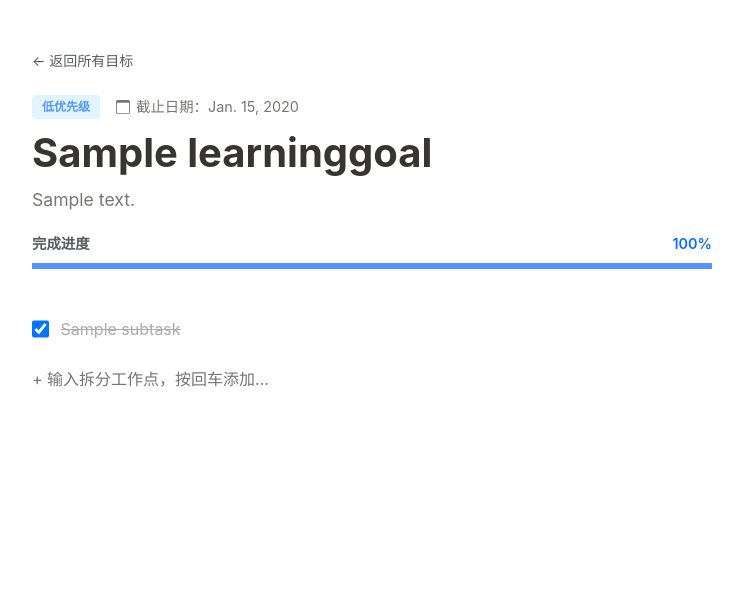
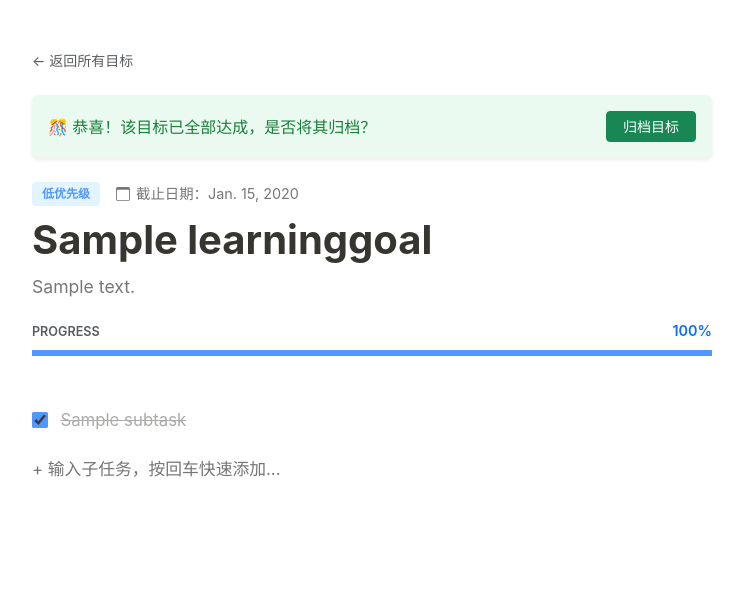
Before and after one commit to ZWEIGJ/skill-path-tracker, a Django app: page /goal/1/ in a window 1280 px wide. Shown: the top 594 px of the page, without its empty margins (268-1011 px from the left). Run offline with Django 5.2, Linux system fonts and the light colour scheme; a user stored in the database is signed in; tables that the repository leaves empty hold one stand-in row (values such as "Sample post"); some libraries are stand-ins or nearby versions.

Commit message:
添加成就感和归档功能

```diff
--- a/core_project/urls.py
+++ b/core_project/urls.py
@@ -14,10 +14,11 @@ urlpatterns = [
     path('', views.goal_list_view, name='goal_list'),
     path('goal/add/', views.GoalCreateView.as_view(), name='goal_add'),
     path('goal/<int:pk>/', views.goal_detail_view, name='goal_detail'),
-    path('goal/<int:pk>/delete/', views.goal_delete_view, name='goal_delete'), # 建议路径加个前缀更清晰
+    path('goal/<int:pk>/delete/', views.goal_delete_view, name='goal_delete'),
+    # 归档接口（刚才报错的地方，现在放回列表内了）
+    path('goal/archive/<int:pk>/', views.goal_archive_ajax, name='goal_archive_ajax'),
 
     # --- 2. 子任务（AJAX 纯异步接口） ---
-    # 这里的变量名 goal_id 和 task_id 必须和 views.py 的函数参数名完全一致
     path('subtask/add/<int:goal_id>/', views.subtask_add_ajax, name='subtask_add'),
     path('subtask/toggle/<int:task_id>/', views.subtask_toggle_ajax, name='subtask_toggle'),
     path('subtask/delete/<int:task_id>/', views.subtask_delete_ajax, name='subtask_delete'),
--- a/goals/templates/goals/goal_detail.html
+++ b/goals/templates/goals/goal_detail.html
@@ -5,6 +5,7 @@
     <meta name="viewport" content="width=device-width, initial-scale=1.0">
     <title>{{ goal.title }} - 详情</title>
     <link href="https://cdn.jsdelivr.net/npm/bootstrap@5.3.0/dist/css/bootstrap.min.css" rel="stylesheet">
+    <script src="https://cdn.jsdelivr.net/npm/canvas-confetti@1.6.0/dist/confetti.browser.min.js"></script>
     <style>
         :root {
             --notion-bg: #ffffff;
@@ -20,12 +21,12 @@
             color: var(--notion-text);
             font-family: -apple-system, BlinkMacSystemFont, "Segoe UI", Helvetica, Arial, sans-serif;
             padding-top: 50px;
+            padding-bottom: 100px;
         }
 
         .notion-container { max-width: 720px; margin: 0 auto; padding: 0 20px; }
         .goal-header { margin-bottom: 40px; }
 
-        /* 优先级标签 */
         .badge-priority {
             font-size: 0.75rem;
             padding: 3px 10px;
@@ -36,7 +37,6 @@
         .priority-m { background-color: #fff4e2; color: #ff9900; }
         .priority-l { background-color: #e2f5ff; color: #5297ff; }
 
-        /* 详情页时间标签 */
         .date-tag-detail {
             font-size: 0.9rem;
             color: #787774;
@@ -52,11 +52,10 @@
         .goal-title { font-size: 2.5rem; font-weight: 700; margin-top: 10px; margin-bottom: 10px; }
         .goal-desc { color: #787774; font-size: 1.1rem; margin-bottom: 20px; }
 
-        /* 进度条样式 */
         .progress-bar-container { height: 6px; background: var(--notion-border); border-radius: 3px; margin-bottom: 30px; }
         .progress-fill {
             height: 100%; background: var(--notion-blue); width: 0%;
-            transition: width 0.4s cubic-bezier(0.4, 0, 0.2, 1);
+            transition: width 0.8s cubic-bezier(0.34, 1.56, 0.64, 1);
         }
 
         .progress-info {
@@ -71,17 +70,15 @@
         .task-item {
             display: flex;
             align-items: center;
-            padding: 8px 0;
-            position: relative;
+            padding: 10px 0;
         }
-
-        .task-item:hover .hover-show { opacity: 1; }
 
         .task-checkbox {
             width: 18px;
             height: 18px;
             margin-right: 12px;
             cursor: pointer;
+            accent-color: var(--notion-blue);
         }
 
         .task-text {
@@ -89,7 +86,7 @@
             background: transparent;
             width: 100%;
             outline: none;
-            font-size: 1rem;
+            font-size: 1.05rem;
         }
 
         .task-text.completed {
@@ -99,23 +96,27 @@
 
         .new-task-input {
             border: none;
-            padding: 8px 0;
+            padding: 12px 0;
             width: 100%;
             outline: none;
+            font-size: 1.05rem;
             color: var(--notion-text);
-            margin-top: 10px;
+            border-bottom: 1px solid transparent;
         }
+        .new-task-input:focus { border-color: var(--notion-border); }
 
         .hover-show {
             opacity: 0;
             transition: opacity 0.2s;
             background: none;
             border: none;
-            color: #eb5757;
+            color: #acaba9;
             cursor: pointer;
             font-size: 1.2rem;
-            line-height: 1;
+            padding: 0 10px;
         }
+        .task-item:hover .hover-show { opacity: 1; }
+        .hover-show:hover { color: var(--notion-red); }
     </style>
 </head>
 <body>
@@ -124,9 +125,17 @@
      id="goal-config"
      data-goal-id="{{ goal.id }}"
      data-add-url="{% url 'subtask_add' goal.id %}"
+     data-archive-url="{% url 'goal_archive_ajax' goal.id %}"
      data-csrf="{{ csrf_token }}">
 
     <a href="{% url 'goal_list' %}" class="text-muted text-decoration-none small mb-4 d-block">← 返回所有目标</a>
+
+    <div id="archive-section" class="alert alert-success border-0 shadow-sm mb-4 {% if progress_percentage < 100 %}d-none{% endif %}" style="background-color: #eafaf1;">
+        <div class="d-flex justify-content-between align-items-center">
+            <span style="color: #1a7f37; font-weight: 500;">🎊 恭喜！该目标已全部达成，是否将其归档？</span>
+            <button onclick="archiveGoal()" class="btn btn-success btn-sm px-3">归档目标</button>
+        </div>
+    </div>
 
     <div class="goal-header">
         <div class="d-flex align-items-center gap-3 mb-2">
@@ -135,7 +144,7 @@
             </span>
             {% if goal.deadline %}
             <span class="date-tag-detail {% if goal.is_overdue %}overdue-status{% endif %}">
-                <svg xmlns="http://www.w3.org/2000/svg" width="14" height="14" fill="currentColor" viewBox="0 0 16 16">
+                <svg width="14" height="14" fill="currentColor" viewBox="0 0 16 16">
                     <path d="M14 0H2a2 2 0 0 0-2 2v12a2 2 0 0 0 2 2h12a2 2 0 0 0 2-2V2a2 2 0 0 0-2-2M1 3.857C1 3.384 1.448 3 2 3h12c.552 0 1 .384 1 .857v10.286c0 .473-.448.857-1 .857H2c-.552 0-1-.384-1-.857z"/>
                 </svg>
                 {% if goal.is_overdue %}已过期 ({{ goal.deadline }}){% else %}截止日期：{{ goal.deadline }}{% endif %}
@@ -144,10 +153,10 @@
         </div>
 
         <h1 class="goal-title">{{ goal.title }}</h1>
-        <p class="goal-desc">{{ goal.description|default:"点击编辑按钮添加更多细节描述..." }}</p>
+        <p class="goal-desc">{{ goal.description|default:"暂无详细描述" }}</p>
 
         <div class="progress-info">
-            <span class="text-muted">完成进度</span>
+            <span class="text-muted small">PROGRESS</span>
             <span id="progress-percent-text" class="text-primary">{{ progress_percentage }}%</span>
         </div>
         <div class="progress-bar-container">
@@ -168,25 +177,50 @@
     </div>
 
     <input type="text" class="new-task-input" id="quick-add-input"
-           placeholder="+ 输入拆分工作点，按回车添加..."
+           placeholder="+ 输入子任务，按回车快速添加..."
            onkeypress="if(event.keyCode==13) addTask()">
 </div>
 
 <script>
     const config = document.getElementById('goal-config').dataset;
 
-    function updateProgressBar(percent) {
+    // --- 页面初始化逻辑 ---
+    document.addEventListener('DOMContentLoaded', () => {
+        const progressBar = document.getElementById('main-progress');
+        const initialPercent = progressBar.getAttribute('data-percent');
+        // 在 JS 中设置初始宽度，避开 CSS 校验报错
+        progressBar.style.width = initialPercent + '%';
+    });
+
+    // UI 状态同步
+    function updateUI(percent) {
         document.getElementById('main-progress').style.width = percent + '%';
-        const textElement = document.getElementById('progress-percent-text');
-        if (textElement) {
-            textElement.innerText = percent + '%';
+        document.getElementById('progress-percent-text').innerText = percent + '%';
+
+        const archiveBox = document.getElementById('archive-section');
+        if (percent === 100) {
+            archiveBox.classList.remove('d-none');
+            fireCelebration();
+        } else {
+            archiveBox.classList.add('d-none');
         }
     }
 
-    window.onload = () => {
-        const initialPercent = document.getElementById('main-progress').dataset.percent;
-        updateProgressBar(initialPercent);
-    };
+    // 喷射纸屑特效
+    function fireCelebration() {
+        const count = 200;
+        const defaults = { origin: { y: 0.7 }, zIndex: 1000 };
+        function fire(particleRatio, opts) {
+            confetti(Object.assign({}, defaults, opts, {
+                particleCount: Math.floor(count * particleRatio)
+            }));
+        }
+        fire(0.25, { spread: 26, startVelocity: 55 });
+        fire(0.2, { spread: 60 });
+        fire(0.35, { spread: 100, decay: 0.91, scalar: 0.8 });
+        fire(0.1, { spread: 120, startVelocity: 25, decay: 0.92, scalar: 1.2 });
+        fire(0.1, { spread: 120, startVelocity: 45 });
+    }
 
     function addTask() {
         const input = document.getElementById('quick-add-input');
@@ -213,7 +247,7 @@
                     </div>`;
                 document.getElementById('subtask-list').insertAdjacentHTML('beforeend', html);
                 input.value = '';
-                updateProgressBar(data.progress_percentage);
+                updateUI(data.progress_percentage);
             }
         });
     }
@@ -226,19 +260,35 @@
         .then(data => {
             const text = document.querySelector(`#task-${taskId} .task-text`);
             data.is_completed ? text.classList.add('completed') : text.classList.remove('completed');
-            updateProgressBar(data.progress_percentage);
+            updateUI(data.progress_percentage);
         });
     }
 
     function deleteTask(taskId) {
-        if (!confirm('确定要删除这个任务吗？')) return;
+        if (!confirm('确定删除该任务吗？')) return;
         fetch(`/subtask/delete/${taskId}/`, {
             headers: {'X-Requested-With': 'XMLHttpRequest'}
         })
         .then(res => res.json())
         .then(data => {
             document.getElementById(`task-${taskId}`).remove();
-            updateProgressBar(data.progress_percentage);
+            updateUI(data.progress_percentage);
+        });
+    }
+
+    function archiveGoal() {
+        const formData = new FormData();
+        formData.append('csrfmiddlewaretoken', config.csrf);
+        fetch(config.archiveUrl, {
+            method: 'POST',
+            body: formData,
+            headers: {'X-Requested-With': 'XMLHttpRequest'}
+        })
+        .then(res => res.json())
+        .then(data => {
+            if (data.status === 'success') {
+                window.location.href = "{% url 'goal_list' %}";
+            }
         });
     }
 </script>
--- a/goals/views.py
+++ b/goals/views.py
@@ -1,4 +1,4 @@
-import json # 顶部增加导入
+import json
 from django.shortcuts import render, get_object_or_404, redirect
 from django.views.decorators.http import require_POST
 from django.views.generic.edit import CreateView
@@ -14,34 +14,35 @@ from datetime import timedelta
 from .models import LearningGoal, SubTask
 from .forms import LearningGoalForm
 
-# --- 1. 大目标管理 (页面级) ---
+# --- 1. 大目标管理 ---
 
 @login_required
 def goal_list_view(request):
-    """首页：显示大目标 + 统计数据（逻辑：未过期 > 优先级 > 截止日期）"""
+    """首页：显示大目标列表、统计看板及图表数据"""
     now_date = timezone.now().date()
 
-    # 1. 统计逻辑：计算顶部的四个数字
-    all_goals = LearningGoal.objects.filter(user=request.user)
-    total_count = all_goals.count()
-    # 使用列表推导式计算进度（对应你的模型 @property）
-    completed_count = sum(1 for g in all_goals if g.progress >= 100)
-    in_progress_count = sum(1 for g in all_goals if 0 < g.progress < 100)
+    # 获取当前用户的所有目标（用于全局统计）
+    user_goals = LearningGoal.objects.filter(user=request.user)
 
-    # 本周完成的子任务数
-    last_7_days = timezone.now() - timezone.timedelta(days=7)
+    # 1. 顶部数据统计
+    total_count = user_goals.count()
+    completed_count = sum(1 for g in user_goals if g.progress >= 100)
+    in_progress_count = sum(1 for g in user_goals if 0 < g.progress < 100)
+
+    # 本周完成的子任务总数（用于“本周突破”卡片）
+    last_7_days = timezone.now() - timedelta(days=7)
     weekly_subtasks = SubTask.objects.filter(
         goal__user=request.user,
         is_completed=True,
         updated_at__gte=last_7_days
     ).count()
 
-    # 2. 排序逻辑：annotate 必须写在 order_by 之前
-    goals = all_goals.annotate(
+    # 2. 列表显示：只显示未归档的目标，并进行复杂排序
+    goals = user_goals.filter(is_archived=False).annotate(
         total_tasks=Count('subtasks'),
         completed_tasks_count=Count('subtasks', filter=Q(subtasks__is_completed=True)),
 
-        # 过期沉底逻辑
+        # 排序逻辑：未过期 > 高优先级 > 截止日期
         is_overdue_sort=Case(
             When(
                 Q(deadline__lt=now_date) &
@@ -51,8 +52,6 @@ def goal_list_view(request):
             default=False,
             output_field=BooleanField()
         ),
-
-        # 优先级权重
         priority_weight=Case(
             When(priority='H', then=3),
             When(priority='M', then=2),
@@ -60,22 +59,15 @@ def goal_list_view(request):
             default=0,
             output_field=IntegerField(),
         )
-    ).order_by(
-        'is_overdue_sort',    # 未过期的在前
-        '-priority_weight',   # 高优先级在前
-        'deadline'            # 日期近的在前
-    )
+    ).order_by('is_overdue_sort', '-priority_weight', 'deadline')
 
-# --- Step 6.2：准备图表数据 ---
+    # 3. 准备 Chart.js 所需的 7 天数据
     days = []
     task_counts = []
     now = timezone.now()
-
-    for i in range(6, -1, -1): # 获取过去 7 天
+    for i in range(6, -1, -1):
         date = (now - timedelta(days=i)).date()
-        days.append(date.strftime('%m-%d')) # 格式化日期如 "04-11"
-
-        # 统计当天完成的子任务数量
+        days.append(date.strftime('%m-%d'))
         count = SubTask.objects.filter(
             goal__user=request.user,
             is_completed=True,
@@ -83,13 +75,6 @@ def goal_list_view(request):
         ).count()
         task_counts.append(count)
 
-    # 转换成 JSON 格式供前端 JS 调用
-    chart_data = {
-        'labels': days,
-        'values': task_counts,
-    }
-
-    # 修改返回的 context
     return render(request, 'goals/goal_list.html', {
         'goals': goals,
         'stats': {
@@ -98,12 +83,12 @@ def goal_list_view(request):
             'active': in_progress_count,
             'weekly': weekly_subtasks
         },
-        'chart_data_json': json.dumps(chart_data) # 新增这一行
+        'chart_data_json': json.dumps({'labels': days, 'values': task_counts})
     })
 
 @login_required
 def goal_detail_view(request, pk):
-    """详情页：补回了之前失踪的视图函数"""
+    """详情页：展示特定目标的所有子任务"""
     goal = get_object_or_404(LearningGoal, pk=pk, user=request.user)
     subtasks = goal.subtasks.all().order_by('created_at')
 
@@ -114,6 +99,7 @@ def goal_detail_view(request, pk):
     })
 
 class GoalCreateView(LoginRequiredMixin, CreateView):
+    """新建目标页面"""
     model = LearningGoal
     form_class = LearningGoalForm
     template_name = 'goals/goal_form.html'
@@ -126,31 +112,43 @@ class GoalCreateView(LoginRequiredMixin, CreateView):
 @login_required
 @require_POST
 def goal_delete_view(request, pk):
+    """删除目标逻辑"""
     goal = get_object_or_404(LearningGoal, pk=pk, user=request.user)
     goal.delete()
     messages.success(request, "目标及其所有关联任务已成功移除。")
     return redirect('goal_list')
 
+@login_required
+@require_POST
+def goal_archive_ajax(request, pk):
+    """归档目标逻辑 (AJAX)"""
+    goal = get_object_or_404(LearningGoal, pk=pk, user=request.user)
+    goal.is_archived = True
+    goal.save()
+    return JsonResponse({'status': 'success'})
+
 
 # --- 2. 子任务管理 (AJAX 接口) ---
 
 @login_required
+@require_POST
 def subtask_add_ajax(request, goal_id):
-    if request.method == 'POST':
-        goal = get_object_or_404(LearningGoal, pk=goal_id, user=request.user)
-        title = request.POST.get('title', '').strip()
-        if title:
-            subtask = SubTask.objects.create(goal=goal, title=title)
-            return JsonResponse({
-                'status': 'success',
-                'task_id': subtask.id,
-                'task_title': subtask.title,
-                'progress_percentage': goal.progress
-            })
-    return JsonResponse({'status': 'error'}, status=400)
+    """添加子任务 (AJAX)"""
+    goal = get_object_or_404(LearningGoal, pk=goal_id, user=request.user)
+    title = request.POST.get('title', '').strip()
+    if title:
+        subtask = SubTask.objects.create(goal=goal, title=title)
+        return JsonResponse({
+            'status': 'success',
+            'task_id': subtask.id,
+            'task_title': subtask.title,
+            'progress_percentage': goal.progress
+        })
+    return JsonResponse({'status': 'error', 'message': '标题不能为空'}, status=400)
 
 @login_required
 def subtask_toggle_ajax(request, task_id):
+    """切换子任务状态 (AJAX)"""
     subtask = get_object_or_404(SubTask, pk=task_id, goal__user=request.user)
     subtask.is_completed = not subtask.is_completed
     subtask.save()
@@ -163,6 +161,7 @@ def subtask_toggle_ajax(request, task_id):
 
 @login_required
 def subtask_delete_ajax(request, task_id):
+    """删除子任务 (AJAX)"""
     subtask = get_object_or_404(SubTask, pk=task_id, goal__user=request.user)
     goal = subtask.goal
     subtask.delete()
```
Also changed, not shown: goals/models.py (+27 -15 lines), goals/migrations/0007_alter_learninggoal_options_alter_subtask_options_and_more.py (added).
